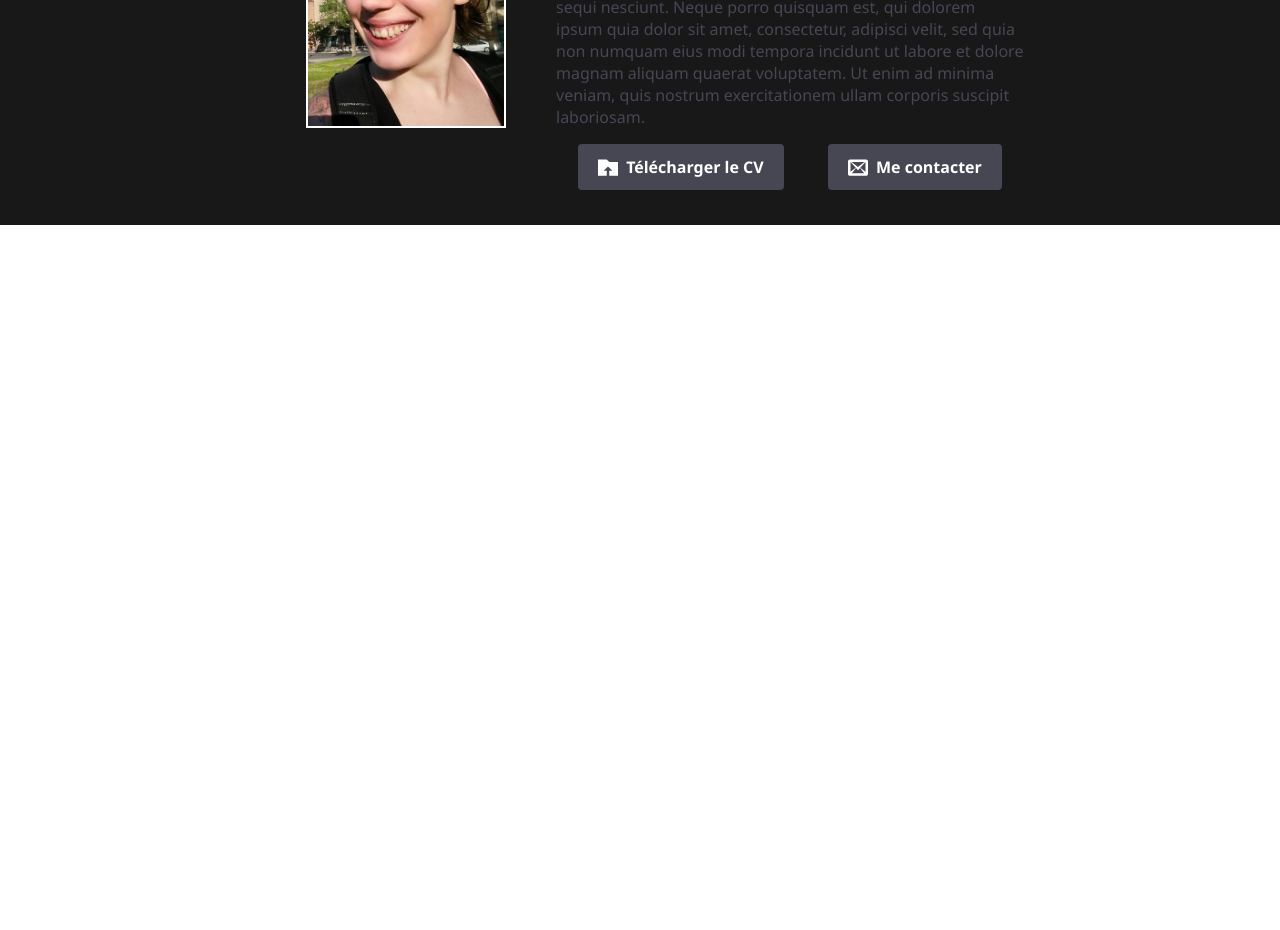
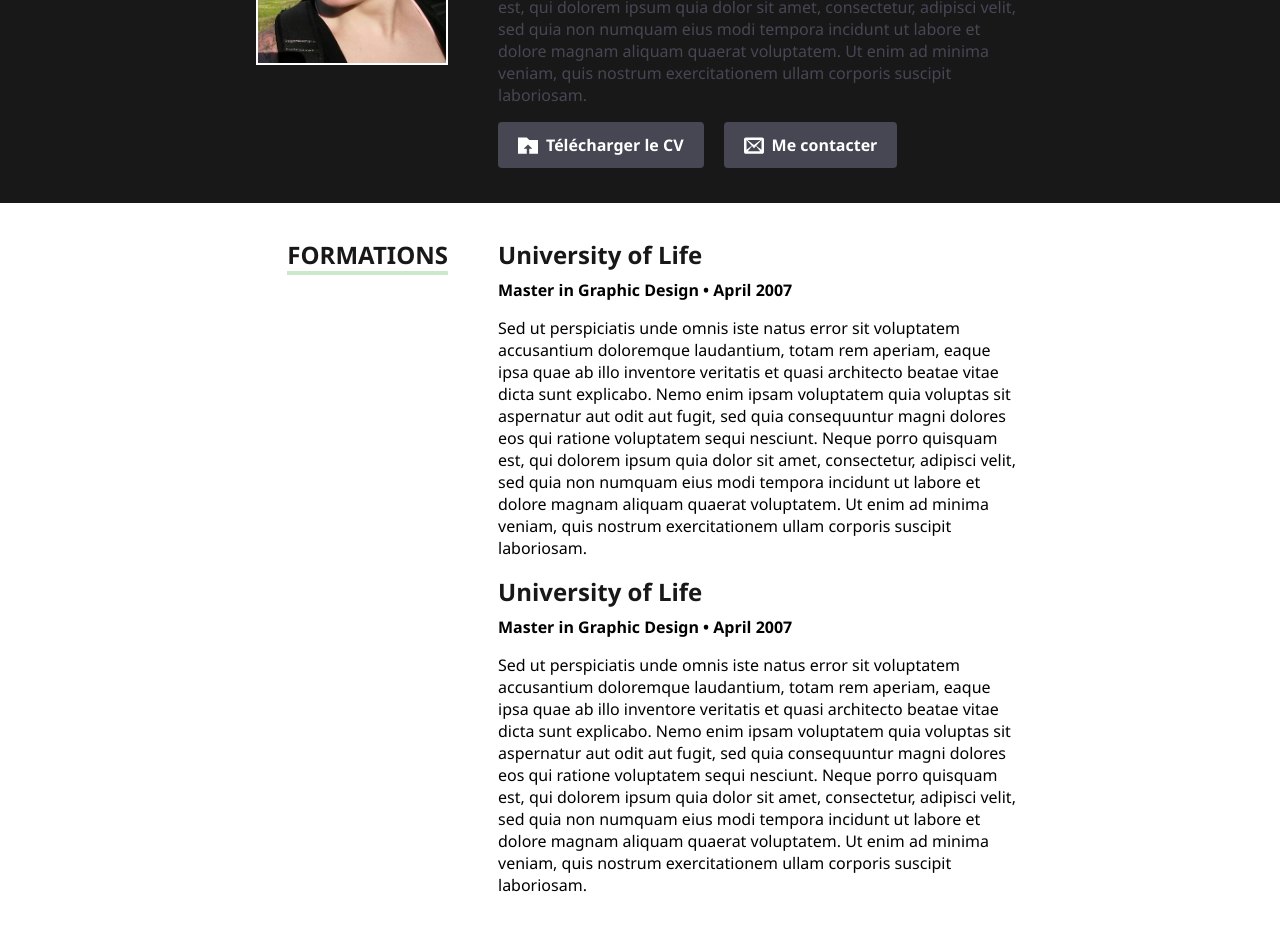
Before and after one commit to Spefire/TemplateCV, a Vue app: page /#/ in a window 1280 px wide. Shown: the part 1020-1950 px from the top of the page. Before the commit the page ends 1245 px from the top, so only its background shows below. Built offline with nearby package versions, Linux system fonts and the light colour scheme.

Commit message:
Feat(education): Set the education section

```diff
--- a/src/App.vue
+++ b/src/App.vue
@@ -5,3 +5,4 @@
 </template>
 
 <style lang="scss" src="./styles/global.scss"></style>
+<style lang="scss" src="./styles/commons.scss"></style>
--- /dev/null
+++ b/src/styles/commons.scss
@@ -0,0 +1,12 @@
+@import "@/styles/variables.scss";
+
+.section-left-layout {
+  display: flex;
+  justify-content: flex-end;
+  width: 25%;
+}
+
+.section-right-layout {
+  width: calc(75% - 50px);
+  margin-left: 50px;
+}
--- a/src/styles/global.scss
+++ b/src/styles/global.scss
@@ -23,6 +23,10 @@ h2 {
   color: $white-color;
 }
 
+h4 {
+  margin: 8px 0;
+}
+
 p {
   margin: 16px 0;
 }
--- a/src/views/Home.scss
+++ b/src/views/Home.scss
@@ -51,14 +51,12 @@
 
 .about-section {
   display: flex;
-  align-items: center;
   padding: 35px 20%;
   background: $dark-secondary-color;
 
   .about-profile {
     height: 250px;
-    min-width: 200px;
-    margin: 0 50px;
+    width: 200px;
     border: 2px solid $white-color;
     background-size: auto 100%;
     background-position: center;
@@ -71,7 +69,6 @@
 
   .about-links {
     display: flex;
-    justify-content: space-around;
 
     a {
       display: flex;
@@ -89,5 +86,26 @@
         margin-right: 8px;
       }
     }
+
+    a:first-child {
+      margin-right: 20px;
+    }
   }
 }
+
+.education-section {
+  display: flex;
+  padding: 35px 20%;
+  background: $white-color;
+
+  h2 {
+    height: fit-content;
+    width: fit-content;
+    color: $dark-secondary-color;
+  }
+
+  .education-title {
+    text-transform: uppercase;
+    border-bottom: 4px solid $primary-color;
+  }
+}
--- a/src/views/Home.vue
+++ b/src/views/Home.vue
@@ -17,8 +17,10 @@
       <img v-bind:src="circleDownIcon" />
     </div>
     <div class="about-section">
-      <div class="about-profile" />
-      <div>
+      <div class="section-left-layout">
+        <div class="about-profile" />
+      </div>
+      <div class="section-right-layout">
         <h2>Présentation</h2>
         <p
           class="about-text"
@@ -33,6 +35,27 @@
         </div>
       </div>
     </div>
+    <div class="education-section">
+      <div class="section-left-layout">
+        <h2 class="education-title">Formations</h2>
+      </div>
+      <div class="section-right-layout">
+        <div>
+          <h2>University of Life</h2>
+          <h4>Master in Graphic Design • April 2007</h4>
+          <p
+            class="about-text"
+          >Sed ut perspiciatis unde omnis iste natus error sit voluptatem accusantium doloremque laudantium, totam rem aperiam, eaque ipsa quae ab illo inventore veritatis et quasi architecto beatae vitae dicta sunt explicabo. Nemo enim ipsam voluptatem quia voluptas sit aspernatur aut odit aut fugit, sed quia consequuntur magni dolores eos qui ratione voluptatem sequi nesciunt. Neque porro quisquam est, qui dolorem ipsum quia dolor sit amet, consectetur, adipisci velit, sed quia non numquam eius modi tempora incidunt ut labore et dolore magnam aliquam quaerat voluptatem. Ut enim ad minima veniam, quis nostrum exercitationem ullam corporis suscipit laboriosam.</p>
+        </div>
+        <div>
+          <h2>University of Life</h2>
+          <h4>Master in Graphic Design • April 2007</h4>
+          <p
+            class="about-text"
+          >Sed ut perspiciatis unde omnis iste natus error sit voluptatem accusantium doloremque laudantium, totam rem aperiam, eaque ipsa quae ab illo inventore veritatis et quasi architecto beatae vitae dicta sunt explicabo. Nemo enim ipsam voluptatem quia voluptas sit aspernatur aut odit aut fugit, sed quia consequuntur magni dolores eos qui ratione voluptatem sequi nesciunt. Neque porro quisquam est, qui dolorem ipsum quia dolor sit amet, consectetur, adipisci velit, sed quia non numquam eius modi tempora incidunt ut labore et dolore magnam aliquam quaerat voluptatem. Ut enim ad minima veniam, quis nostrum exercitationem ullam corporis suscipit laboriosam.</p>
+        </div>
+      </div>
+    </div>
   </div>
 </template>
 
```
